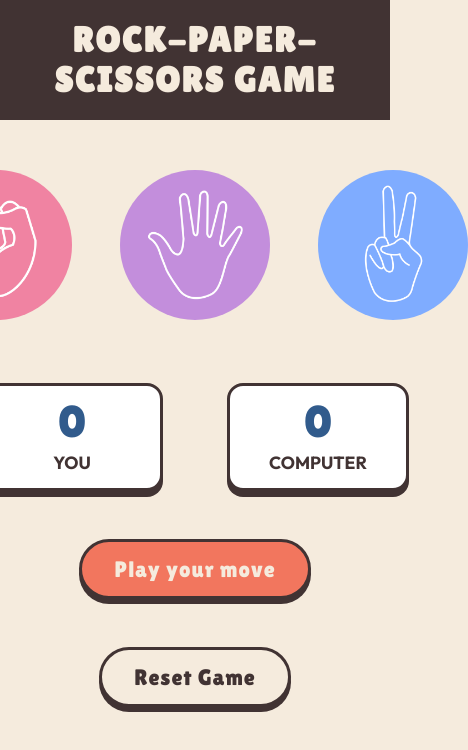
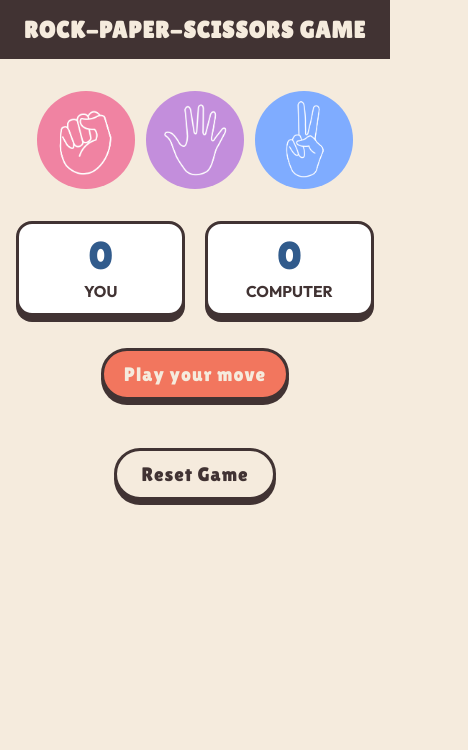
Before and after one commit to murtydsk-design/Rock-Paper-Scissors, a plain HTML site: page index.html in a window 390 px wide. Shown: the whole page, 468 px wide, since content can reach past the window. Drawn offline with Linux system fonts and the light colour scheme.

Commit message:
Make game layout mobile responsive
Co-authored-by: Copilot <223556219+Copilot@users.noreply.github.com>

```diff
--- a/style.css
+++ b/style.css
@@ -134,3 +134,69 @@ img:hover {
     transform: translateY(4px);
     box-shadow: 0 1px 0 #413333;
 }
+
+@media (max-width: 600px) {
+    #header {
+        padding: 16px;
+    }
+
+    #header h1 {
+        font-size: clamp(1.35rem, 6vw, 2rem);
+        letter-spacing: 1px;
+    }
+
+    .choices {
+        gap: clamp(0.5rem, 3vw, 1.5rem);
+        margin-top: 2rem;
+        padding: 0 8px;
+    }
+
+    .choice {
+        width: clamp(76px, 25vw, 140px);
+        height: auto;
+        flex: 0 1 auto;
+    }
+
+    img {
+        display: block;
+        width: 100%;
+        height: auto;
+        aspect-ratio: 1;
+    }
+
+    .score-board {
+        gap: clamp(1rem, 5vw, 2rem);
+        margin-top: 2rem;
+        padding: 0 16px;
+    }
+
+    .score {
+        flex: 1;
+        min-width: 0;
+        padding: 12px;
+    }
+
+    .score p:first-child {
+        font-size: clamp(2.2rem, 10vw, 2.8rem);
+    }
+
+    .score p:last-child {
+        font-size: clamp(0.9rem, 4vw, 1.1rem);
+    }
+
+    .msg-container {
+        margin-top: 2rem;
+        padding: 0 16px;
+    }
+
+    #msg {
+        max-width: 100%;
+        padding: 12px 20px;
+        font-size: clamp(1.1rem, 5vw, 1.4rem);
+    }
+
+    #reset-btn {
+        padding: 12px 24px;
+        font-size: clamp(1.1rem, 5vw, 1.4rem);
+    }
+}
```
